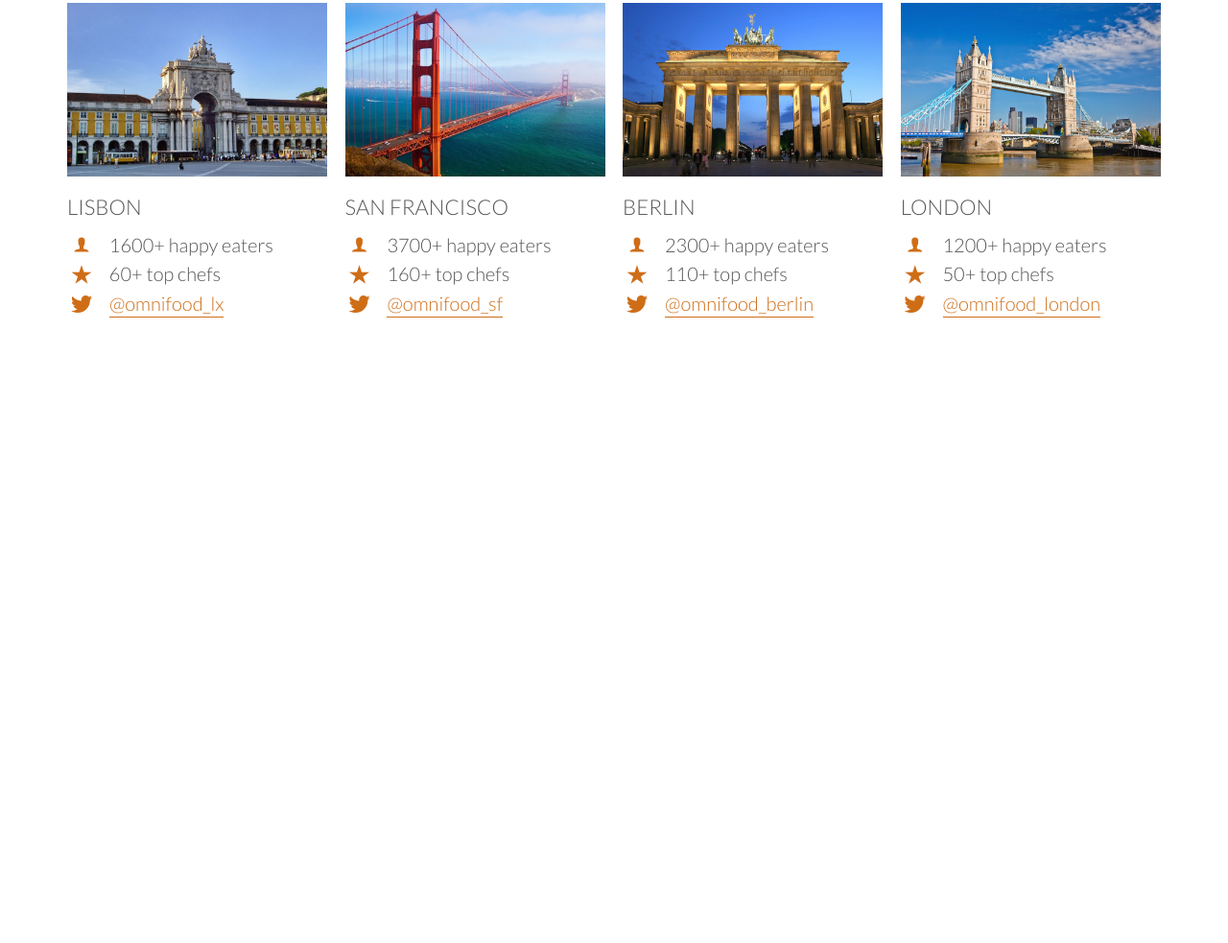
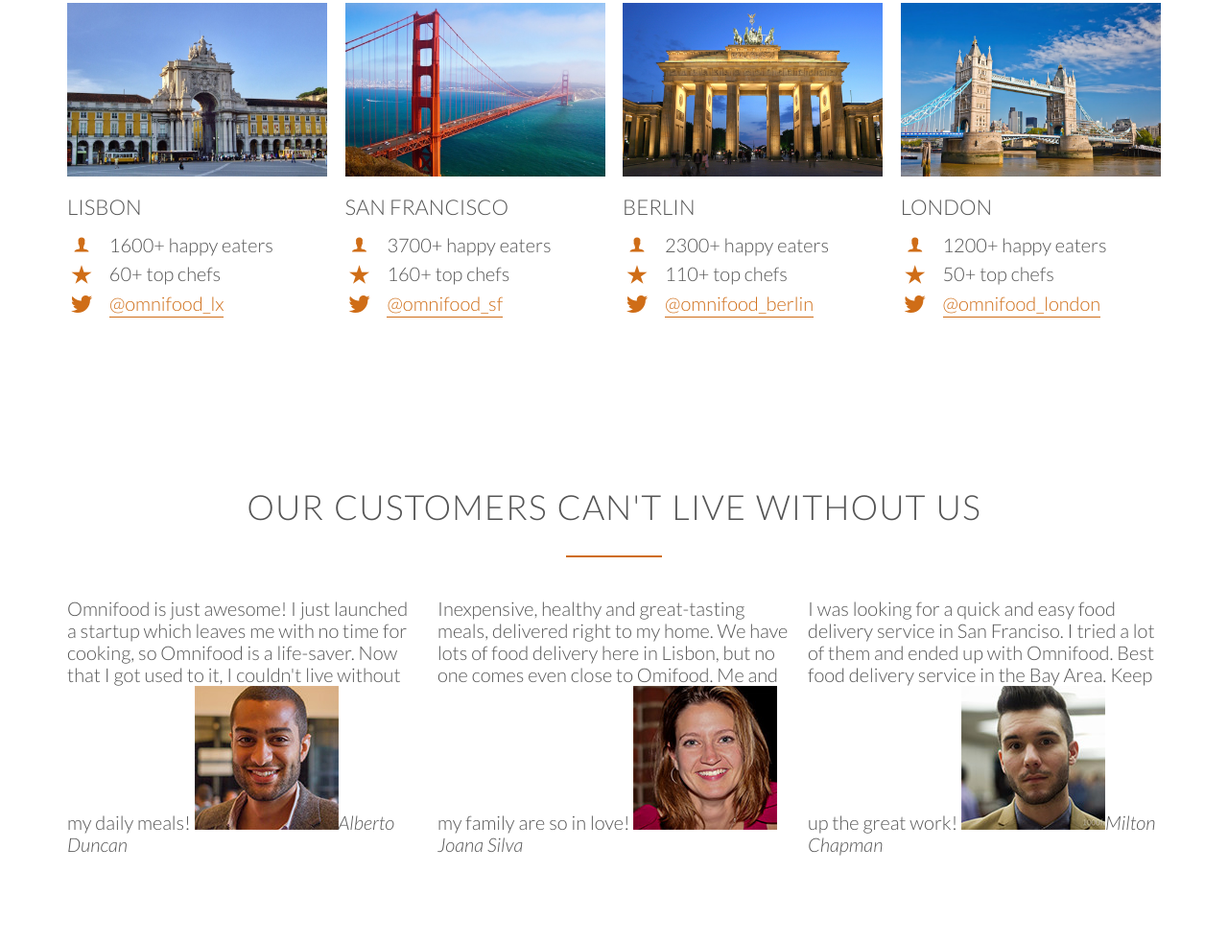
Before and after one commit to Robbie08/Omnifood-, a plain HTML site: page index.html in a window 1280 px wide. Shown: the part 2881-3864 px from the top of the page at 96% size. Before the commit the page ends 3309 px from the top, so only its background shows below. Drawn offline with Linux system fonts and the light colour scheme; files whose address does not match are found by name.

Commit message:
Started Testimonials Section (HTML ONLY)

```diff
--- a/index.html
+++ b/index.html
@@ -223,6 +223,52 @@
 
 
         </section>
+
+        <section class="section-testimonials">
+            <div class="row">
+                <h2>Our customers can't live without us</h2>
+            </div>
+
+            <div class="row">
+                <div class="col span-1-of-3">
+                    <blockquote>
+                        Omnifood is just awesome! I just launched a startup which leaves me with no time for cooking, so Omnifood is a life-saver. Now that I got used to it, I couldn't live without my daily meals!
+                        <cite><img src="resources/img/customer-1.jpg">Alberto Duncan</cite>
+                    </blockquote>
+                </div>
+
+                 <div class="col span-1-of-3">
+                    <blockquote>
+                        Inexpensive, healthy and great-tasting meals, delivered right to my home. We have lots of food delivery here in Lisbon, but no one comes even close to Omifood. Me and my family are so in love!
+                        <cite><img src="resources/img/customer-2.jpg">Joana Silva</cite>
+                    </blockquote>
+                </div>
+
+                 <div class="col span-1-of-3">
+                    <blockquote>
+                        I was looking for a quick and easy food delivery service in San Franciso. I tried a lot of them and ended up with Omnifood. Best food delivery service in the Bay Area. Keep up the great work!
+                        <cite><img src="resources/img/customer-3.jpg">Milton Chapman</cite>
+                    </blockquote>
+                </div>
+
+            </div>
+        </section>
     </body>
 
 </html>
+
+
+<!---
+   Title: Our customers can't live without us
+
+Omnifood is just awesome! I just launched a startup which leaves me with no time for cooking, so Omnifood is a life-saver. Now that I got used to it, I couldn't live without my daily meals!
+(Alberto Duncan)
+
+Inexpensive, healthy and great-tasting meals, delivered right to my home. We have lots of food delivery here in Lisbon, but no one comes even close to Omifood. Me and my family are so in love!
+(Joana Silva)
+
+I was looking for a quick and easy food delivery service in San Franciso. I tried a lot of them and ended up with Omnifood. Best food delivery service in the Bay Area. Keep up the great work!
+(Milton Chapman)
+
+
+      ---!>
```
